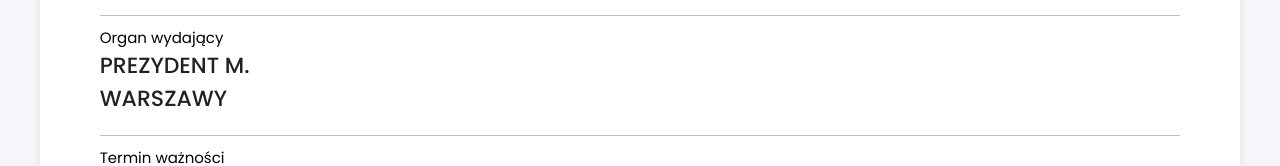
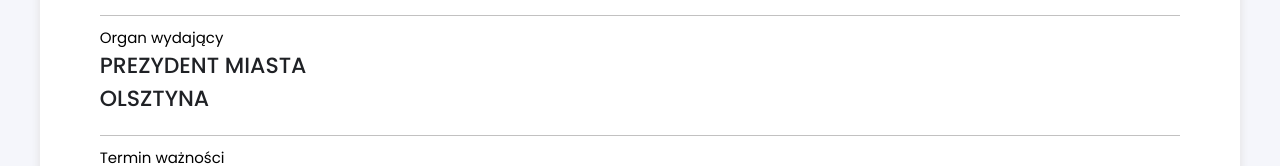
Before and after one commit to FRED-MARAD/fredbywatel, a plain HTML site: page dane.html in a window 1280 px wide. Shown: the part 246-412 px from the top of the page. Drawn offline with Linux system fonts and the light colour scheme; a script that the page names is missing.

Commit message:
Update dane.html

```diff
--- a/dane.html
+++ b/dane.html
@@ -171,7 +171,7 @@
                 </div>
                 <div class="confirm_box" style="margin-top: auto;">
                     <p class="box_top">Organ wydający</p>
-                    <b><p class="box_value" style="font-size: 22px;">PREZYDENT M. <br> WARSZAWY</p></b>
+                    <b><p class="box_value" style="font-size: 22px;">PREZYDENT MIASTA <br> OLSZTYNA</p></b>
                 </div>
                 <div class="confirm_box">
                     <p class="box_top">Termin ważności</p>
```
